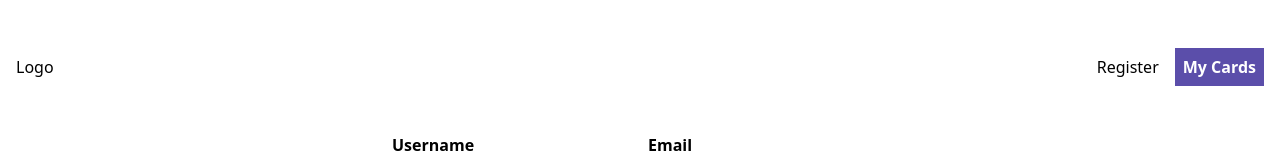
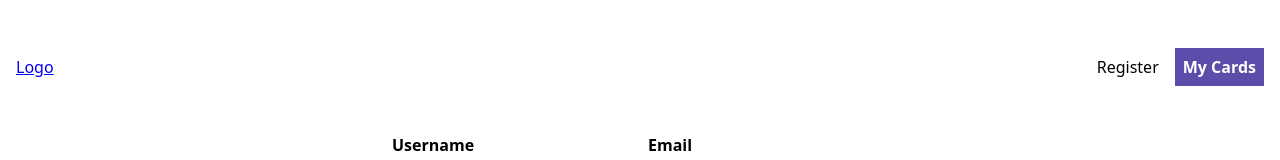
Before and after one commit to alejandrocoder22/flashcards-client, a React (Vite) app: page /registrarse in a window 1280 px wide. Shown: the top 160 px of the page. Built offline with nearby package versions, Linux system fonts and the light colour scheme.

Commit message:
Added home link on logo

```diff
--- a/src/components/NoSidebarHeader.jsx
+++ b/src/components/NoSidebarHeader.jsx
@@ -1,7 +1,11 @@
+import { Link } from 'react-router-dom'
+
 const NoSidebarHeader = () => {
   return (
     <header className='main-header nosidebar'>
-      <div className='main-header__logo black '>Logo</div>
+      <Link to='/'>
+        <div className='main-header__logo black '>Logo</div>
+      </Link>
       <nav>
         <ul className='main-header__ul'>
           <li className='main-header__li'>Register</li>
--- a/src/components/Sidebar.jsx
+++ b/src/components/Sidebar.jsx
@@ -1,9 +1,12 @@
+import { Link } from 'react-router-dom'
 import Categories from './Categories'
 
 const Sidebar = () => {
   return (
     <aside className='sidebar'>
-      <header className='sidebar__logo'>Logo</header>
+      <Link to='/'>
+        <header className='sidebar__logo'>Logo</header>
+      </Link>
       <Categories />
     </aside>
 
```
